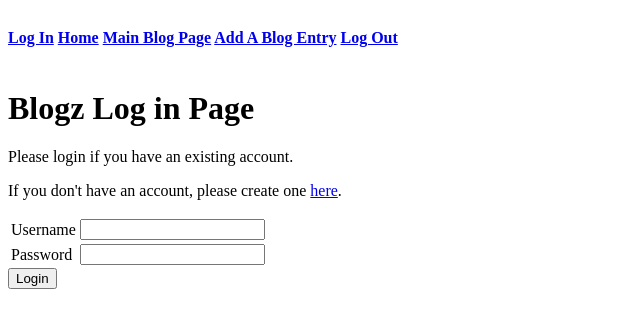
After one commit to korenes/blogz, a Flask app: page /login in a window 1280 px wide. The commit adds this page. Shown: the top 328 px of the page, without its empty margins (0-640 px from the left). Run offline with Flask 2, Linux system fonts and the light colour scheme.

Commit message:
Added all the templates

```diff
--- a/main.py
+++ b/main.py
@@ -1,11 +1,12 @@
-from flask import Flask, request, redirect, render_template
+from flask import Flask, request, redirect, render_template, session, flash
 from flask_sqlalchemy import SQLAlchemy
 
 app = Flask(__name__)
 app.config['DEBUG'] = True
-app.config['SQLALCHEMY_DATABASE_URI'] = 'mysql+pymysql://build-a-blog:build-a-blog@localhost:8889/build-a-blog'
+app.config['SQLALCHEMY_DATABASE_URI'] = 'mysql+pymysql://blogz:blogz@localhost:8889/blogz'
 app.config['SQLALCHEMY_ECHO'] = True
 db = SQLAlchemy(app)
+app.secret_key = 'y234ukt&PP3S'
 
 
 class Blog(db.Model):
@@ -13,15 +14,28 @@ class Blog(db.Model):
     id = db.Column(db.Integer, primary_key=True)
     title = db.Column(db.String(120))
     body = db.Column(db.String(1000))
+    owner_id = db.Column(db.Integer, db.ForeignKey('user.id'))
 
     def __init__(self, title, body):
         self.title = title
         self.body = body
 
+class User(db.Model):
+    id = db.Column(db.Integer, primary_key=True)
+    username = db.Column(db.String(120), unique=True)
+    password = db.Column(db.String(120))
+    blogs = db.relationship('Blog', backref= 'owner' )
+
+    def __init__(self, username, password):
+        self.username = username
+        self.password = password
+
 
 @app.route('/newpost', methods=['POST', 'GET'])
 def newpost():
+    owner = User.query.filter_by(username = ['username']).first()
     if request.method == 'POST':
+
         title_name = request.form['entryfortitle']
         post_name = request.form['writingarea']
         new_blog = Blog(title_name, post_name)
@@ -51,8 +65,74 @@ def blog():
 
     else:
         blogs = Blog.query.all()
+        user_id =int(request.args.get('user'))
+
+        if user_id:
+
+            blogs =Blog.query.filter(owner_id = user_id)
 
         return render_template("blog.html", blogs=blogs)
+
+@app.route('/', methods=['POST','GET'])
+def index():
+    owner = User.query.filter_by(username=session['username']).first()
+
+    return render_template("index.html", owner=owner)
+
+
+
+@app.before_request
+def require_login():
+    allowed_routes = ['login','signup']
+    if request.endpoint not in allowed_routes and 'username' not in session:
+        return redirect('/login')
+
+@app.route('/login', methods=['POST', 'GET'])
+def login():
+    if request.method == 'POST':
+        username = request.form['username']
+        password = request.form['password']
+        user = User.query.filter_by(username=username).first()
+        if user and check_pw_hash(password, user.pw_hash):
+            session['username'] = username
+            flash("Logged in")
+            return redirect('/newpost')
+        else:
+            flash('User password incorrect, or user does not exist', 'error')
+
+    return render_template('login.html')
+
+@app.route('/signup', methods=['POST', 'GET'])
+def signup():
+    if request.method == 'POST':
+        username = request.form['username']
+        password = request.form['password']
+        verify = request.form['verify']
+        if username == '' or password == '' or verify == '':
+            flash('Please complete all fields, fields cannot be left blank.')
+        if password != verify:
+            flash('Passwords do not match!')
+        if (len(username) <3) or (len(password) <3):
+            flash('Username or Password invalid, please enter more than 3 characters!')
+
+
+        existing_user = User.query.filter_by(username=username).first()
+        if not existing_user:
+            new_user = User(username, password)
+            db.session.add(new_user)
+            db.session.commit()
+            session['username'] = username
+            return redirect('/')
+        else:
+
+            flash('Username already exists')
+
+    return render_template('signup.html')
+
+@app.route('/logout')
+def logout():
+    del session['username']
+    return redirect('/blog')
 
 
 if __name__ == '__main__':
--- a/templates/base.html
+++ b/templates/base.html
@@ -4,11 +4,20 @@
         <title>{{title}}</title>
     </head>
 <body>
-    <div style="display: inline-block;"><h4 text-align: left><a href="blog">Main Blog Page</a>    <a href= "newpost">Add A Blog Entry</a>
-    </h4></div>
+    <div style="display: inline-block;"><h4 text-align: left><a href="/login">Log In</a>   <a href="/">Home</a>   <a href="blog">Main Blog Page</a>    <a href= "newpost">Add A Blog Entry</a>    <a href= "/logout">Log Out</a>
+    </h4>
+    </div>
 
-    {% block content %}
-    {% endblock %}
 
+{% with messages = get_flashed_messages() %}
+    <ul>
+    {% for message in messages %}
+        <li>{{message}}</li>
+    {% endfor %}
+    </ul>
+{% endwith %}
+
+{% block content %}
+{% endblock %}
 </body>
 </html>
--- /dev/null
+++ b/templates/login.html
@@ -0,0 +1,29 @@
+{% extends "base.html" %}
+
+{% block content %}
+<h1>Blogz Log in Page</h1>
+<p>Please login if you have an existing account.</p>
+<p>If you don't have an account, please create one <a href="/signup">here</a>.</p>
+<form action="/login" method='post'>
+    <table>
+        <tr>
+            <td>
+                <label for="username">Username</label>
+            </td>
+            <td>
+                <input name="username" type="text">
+            </td>
+        </tr>
+
+        <tr>
+            <td>
+            <label for="password">Password</label>
+            </td>
+            <td>
+            <input name="password" type="password">
+            </td>
+        </tr>
+    </table>
+            <input type="submit" value="Login">
+</form>
+{% endblock %}
```
Also changed, not shown: templates/index.html (added, +14 -0 lines), templates/signup.html (added, +28 -0 lines), singleUser.html (added).
